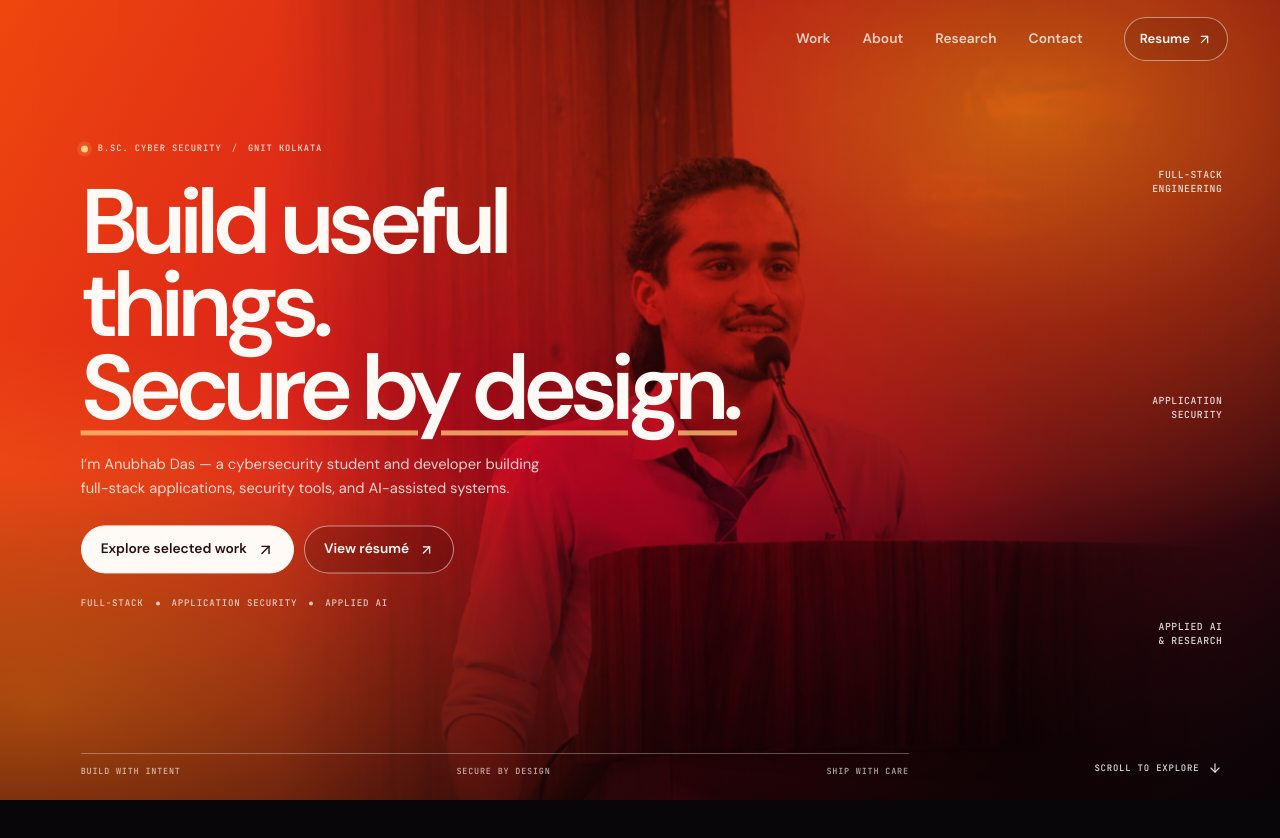
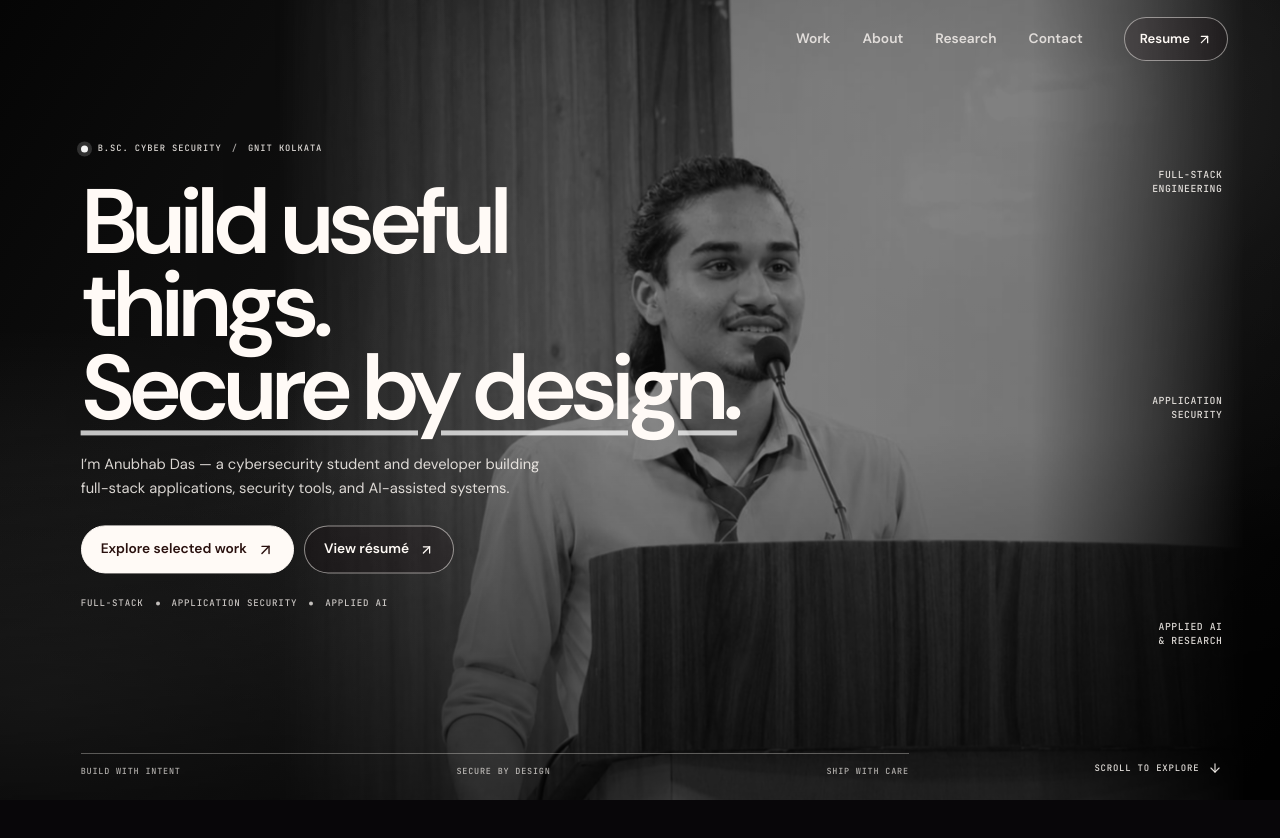
Before and after one commit to anubhab7105/My_Portfolio, a Next.js app: page / in a window 1280 px wide. Shown: the top 838 px of the page. Built offline with nearby package versions, Linux system fonts and the light colour scheme.

Commit message:
Switch landing hero to monochrome editorial gradient

```diff
--- a/app/globals.css
+++ b/app/globals.css
@@ -2623,25 +2623,25 @@ footer.lab-footer {
   margin: 9px 0 10px;
   padding: 12px 14px;
   overflow: hidden;
-  background: linear-gradient(125deg, #e6eadf, #f4f2e8 60%, #d8e0d0);
+  background: linear-gradient(125deg, #e4e4e4, #f4f4f4 60%, #d5d5d5);
   border-radius: 4px;
 }
-.lab-hero-artifact-2 .lab-artifact-preview { background: linear-gradient(125deg, #152019, #344b31); }
-.lab-hero-artifact-3 .lab-artifact-preview { background: linear-gradient(125deg, #d9dfd3, #edf0e7 58%, #aabca0); }
-.lab-hero-artifact-4 .lab-artifact-preview { background: linear-gradient(125deg, #202820, #6a8059); }
+.lab-hero-artifact-2 .lab-artifact-preview { background: linear-gradient(125deg, #171717, #3a3a3a); }
+.lab-hero-artifact-3 .lab-artifact-preview { background: linear-gradient(125deg, #d9d9d9, #efefef 58%, #aaaaaa); }
+.lab-hero-artifact-4 .lab-artifact-preview { background: linear-gradient(125deg, #1f1f1f, #656565); }
 .lab-artifact-preview-mark {
-  color: #49623e;
+  color: #3f3f3f;
   font: 800 2.15rem/.9 'Syne', sans-serif;
   letter-spacing: -.09em;
 }
 .lab-hero-artifact-2 .lab-artifact-preview-mark,
 .lab-hero-artifact-4 .lab-artifact-preview-mark { color: #e2edcf; }
 .lab-artifact-preview-lines { display: grid; gap: 5px; width: 58%; }
-.lab-artifact-preview-lines i { height: 3px; border-radius: 99px; background: rgba(50, 70, 43, .26); }
+.lab-artifact-preview-lines i { height: 3px; border-radius: 99px; background: rgba(55, 55, 55, .27); }
 .lab-artifact-preview-lines i:nth-child(2) { width: 76%; }
 .lab-artifact-preview-lines i:nth-child(3) { width: 44%; }
 .lab-hero-artifact-2 .lab-artifact-preview-lines i,
-.lab-hero-artifact-4 .lab-artifact-preview-lines i { background: rgba(240, 246, 230, .35); }
+.lab-hero-artifact-4 .lab-artifact-preview-lines i { background: rgba(245, 245, 245, .32); }
 .lab-hero-artifact h2 {
   margin: 0;
   overflow: hidden;
@@ -2675,7 +2675,7 @@ footer.lab-footer {
   transform: scale(var(--hero-scale));
   transform-origin: center center;
   border-radius: var(--hero-radius);
-  background: #a90b1e;
+  background: #090909;
   box-shadow: 0 24px 84px rgba(0, 0, 0, var(--hero-shadow-alpha));
   isolation: isolate;
   will-change: transform, border-radius;
@@ -2690,9 +2690,9 @@ footer.lab-footer {
   overflow: hidden;
   color: #fffaf6;
   background:
-    radial-gradient(ellipse at 80% 14%, rgba(255, 119, 18, .96) 0%, rgba(255, 83, 14, .5) 22%, transparent 46%),
-    radial-gradient(ellipse at 49% 68%, rgba(225, 0, 35, .78) 0%, transparent 48%),
-    linear-gradient(122deg, #f24a0d 0%, #da1024 48%, #16070d 100%);
+    radial-gradient(ellipse at 80% 14%, rgba(255, 255, 255, .16) 0%, rgba(200, 200, 200, .075) 22%, transparent 48%),
+    radial-gradient(ellipse at 49% 68%, rgba(160, 160, 160, .12) 0%, transparent 48%),
+    linear-gradient(122deg, #050505 0%, #191919 49%, #030303 100%);
 }
 .lab-hero-glow {
   position: absolute;
@@ -2700,8 +2700,8 @@ footer.lab-footer {
   inset: 0;
   pointer-events: none;
   background:
-    radial-gradient(ellipse at 3% 88%, rgba(255, 131, 20, .72), transparent 37%),
-    linear-gradient(180deg, transparent 61%, rgba(13, 4, 10, .5) 100%);
+    radial-gradient(ellipse at 3% 88%, rgba(235, 235, 235, .11), transparent 38%),
+    linear-gradient(180deg, transparent 58%, rgba(0, 0, 0, .62) 100%);
 }
 .lab-hero-story .lab-hero-portrait {
   position: absolute;
@@ -2712,9 +2712,9 @@ footer.lab-footer {
   height: 112%;
   object-fit: cover;
   object-position: center 18%;
-  filter: grayscale(.16) saturate(.88) contrast(1.09);
-  opacity: .84;
-  mix-blend-mode: multiply;
+  filter: grayscale(1) contrast(1.12) brightness(.78);
+  opacity: .78;
+  mix-blend-mode: luminosity;
   transform: translate3d(0, var(--hero-photo-shift, 0px), 0) scale(1.035);
   transform-origin: center center;
   -webkit-mask-image: linear-gradient(90deg, transparent 0%, rgba(0,0,0,.55) 15%, #000 34%, #000 78%, transparent 100%);
@@ -2727,8 +2727,8 @@ footer.lab-footer {
   inset: 0;
   pointer-events: none;
   background:
-    linear-gradient(90deg, rgba(174, 0, 27, .05) 0%, rgba(110, 0, 24, .08) 43%, rgba(5, 3, 8, .22) 100%),
-    linear-gradient(180deg, transparent 58%, rgba(5, 3, 8, .35) 100%);
+    linear-gradient(90deg, rgba(0, 0, 0, .04) 0%, rgba(0, 0, 0, .12) 43%, rgba(0, 0, 0, .3) 100%),
+    linear-gradient(180deg, transparent 54%, rgba(0, 0, 0, .48) 100%);
   mix-blend-mode: multiply;
 }
 .lab-hero-story .lab-hero-content {
@@ -2752,8 +2752,8 @@ footer.lab-footer {
 .lab-hero-story .lab-live-dot {
   width: 7px;
   height: 7px;
-  background: #ffcf82;
-  box-shadow: 0 0 0 4px rgba(255, 207, 130, .15);
+  background: #f4f4f4;
+  box-shadow: 0 0 0 4px rgba(255, 255, 255, .16);
 }
 .lab-hero-story .lab-slash { color: rgba(255, 250, 246, .65); }
 .lab-hero-story .lab-display {
@@ -2770,7 +2770,7 @@ footer.lab-footer {
   color: #fffaf6;
   background: transparent;
   text-decoration: underline;
-  text-decoration-color: rgba(255, 190, 115, .8);
+  text-decoration-color: rgba(245, 245, 245, .78);
   text-decoration-thickness: .055em;
   text-underline-offset: .12em;
   -webkit-box-decoration-break: initial;
@@ -2789,7 +2789,7 @@ footer.lab-footer {
   background: #fffaf6;
   border-color: #fffaf6;
 }
-.lab-hero-story .lab-button-primary:hover { color: #29100e; background: #ffd49d; border-color: #ffd49d; }
+.lab-hero-story .lab-button-primary:hover { color: #090909; background: #dcdcdc; border-color: #dcdcdc; }
 .lab-hero-story .lab-button-secondary {
   color: #fffaf6;
   background: rgba(20, 4, 10, .16);
@@ -2850,7 +2850,7 @@ footer.lab-footer {
   letter-spacing: .09em;
   text-decoration: none;
 }
-.lab-scroll-cue:hover { color: #ffd49d; }
+.lab-scroll-cue:hover { color: #ffffff; }
 .lab-scroll-cue svg { transition: transform .2s ease; }
 .lab-scroll-cue:hover svg { transform: translateY(3px); }
 
```
